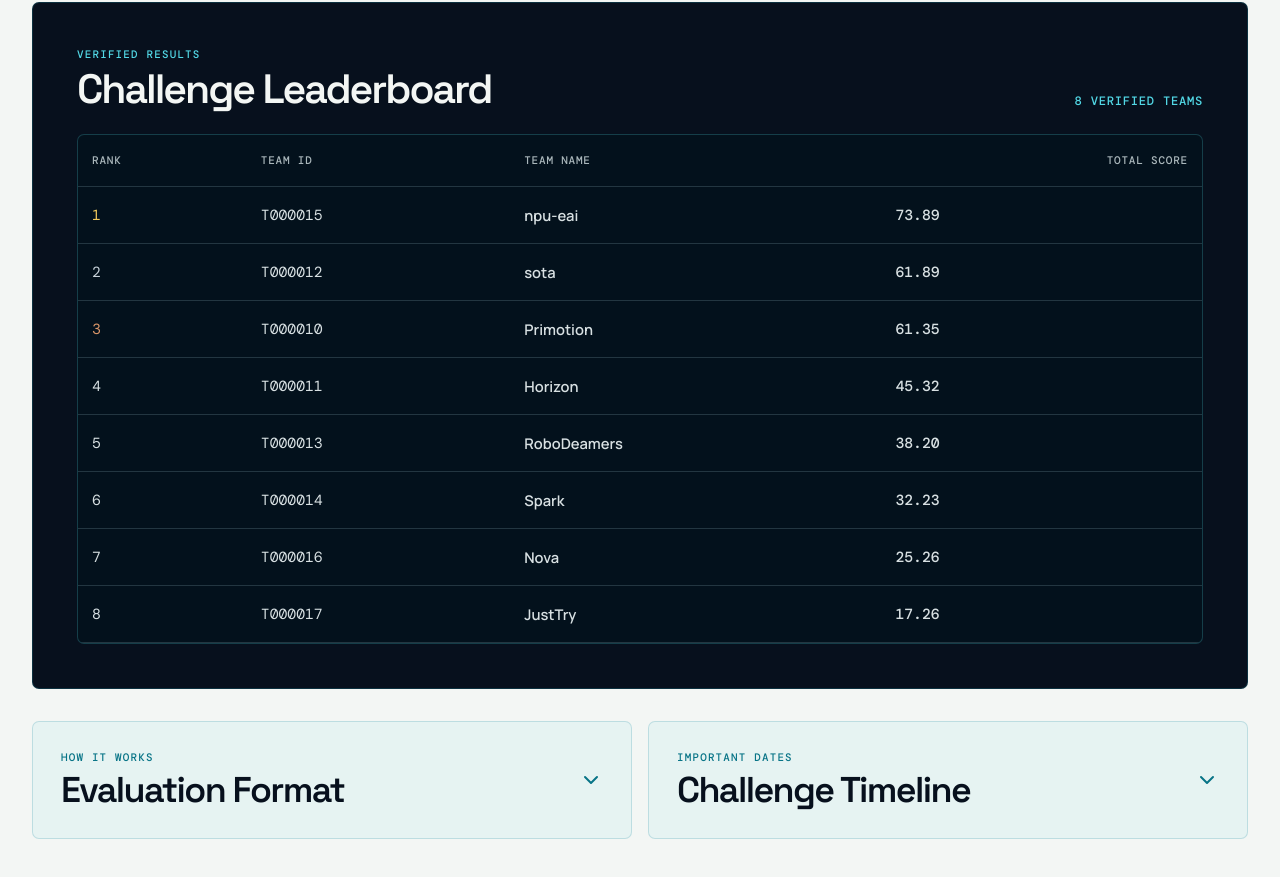
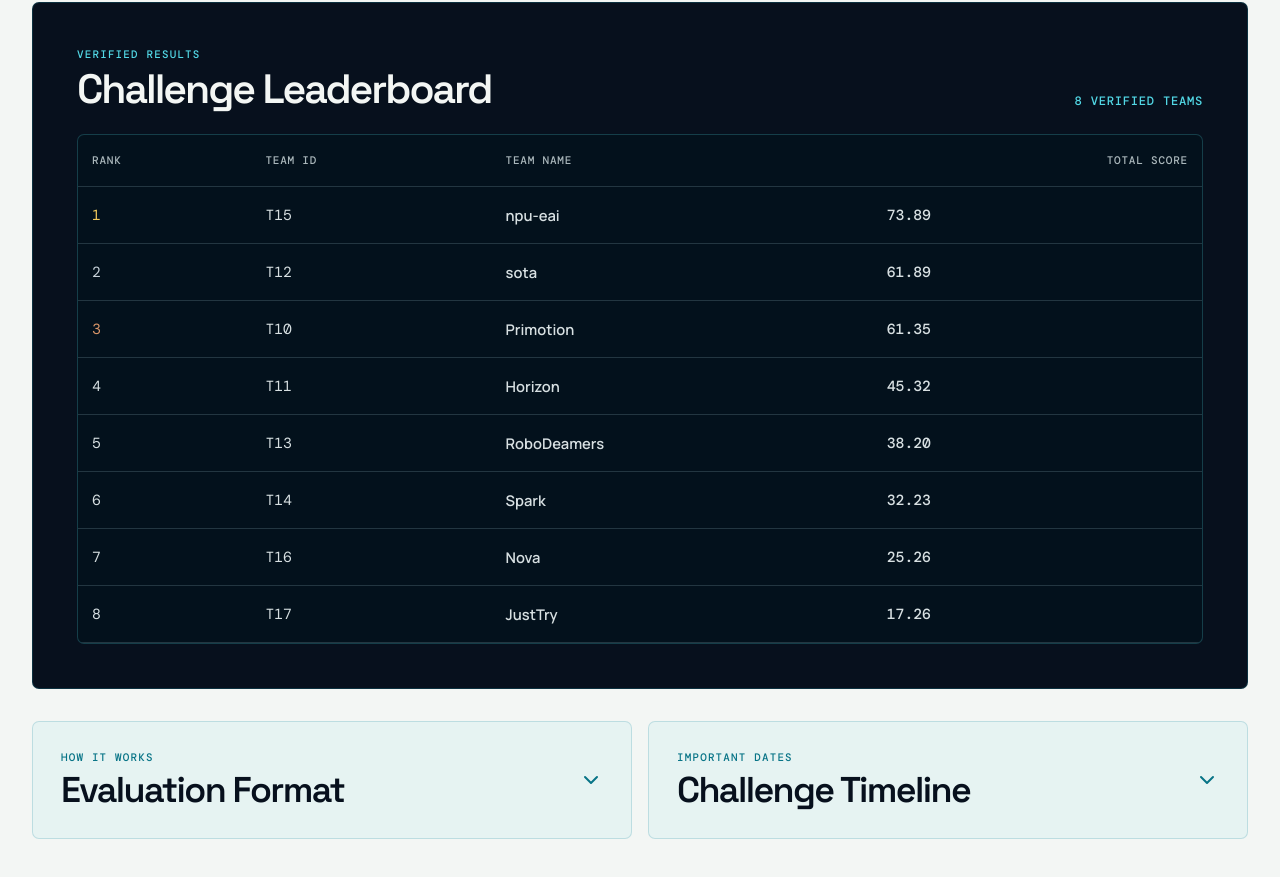
Before and after one commit to bimanual-robot-learning/bimanual-robot-learning.github.io, a React (Vite) app: page / in a window 1280 px wide. Shown: the part 8318-9195 px from the top of the page. Built offline with nearby package versions, Linux system fonts and the light colour scheme.

Commit message:
feat: simplify public leaderboard IDs

```diff
--- a/src/challenge/ChallengeLeaderboard.tsx
+++ b/src/challenge/ChallengeLeaderboard.tsx
@@ -10,6 +10,11 @@ function formatScore(score: number) {
     minimumFractionDigits: 2,
     maximumFractionDigits: 2,
   })
+}
+
+function formatTeamId(teamId: string) {
+  const finalDigits = teamId.match(/(\d{2})$/)?.[1]
+  return finalDigits ? `T${finalDigits}` : teamId
 }
 
 function getRankAccent(rank: number) {
@@ -30,12 +35,20 @@ function ChallengeLeaderboard({ entries }: ChallengeLeaderboardProps) {
         <caption className="sr-only">
           Household Bimanual Manipulation Challenge rankings
         </caption>
+        <colgroup>
+          <col className="challenge-leaderboard__rank-column" />
+          <col className="challenge-leaderboard__id-column" />
+          <col className="challenge-leaderboard__name-column" />
+          <col className="challenge-leaderboard__score-column" />
+        </colgroup>
         <thead>
           <tr>
             <th scope="col">Rank</th>
             <th scope="col">Team ID</th>
             <th scope="col">Team Name</th>
-            <th scope="col">Total Score</th>
+            <th scope="col" className="challenge-leaderboard__score-align">
+              Total Score
+            </th>
           </tr>
         </thead>
         <tbody>
@@ -55,10 +68,10 @@ function ChallengeLeaderboard({ entries }: ChallengeLeaderboardProps) {
               >
                 <td className="challenge-leaderboard__rank">{entry.rank}</td>
                 <td className="challenge-leaderboard__team-id">
-                  {entry.teamId}
+                  {formatTeamId(entry.teamId)}
                 </td>
                 <th scope="row">{entry.teamName}</th>
-                <td className="challenge-leaderboard__score">
+                <td className="challenge-leaderboard__score challenge-leaderboard__score-align">
                   {formatScore(entry.totalScore)}
                 </td>
               </tr>
```
Also changed, not shown: 1 other file (tests, documents, lock files or other folders).
